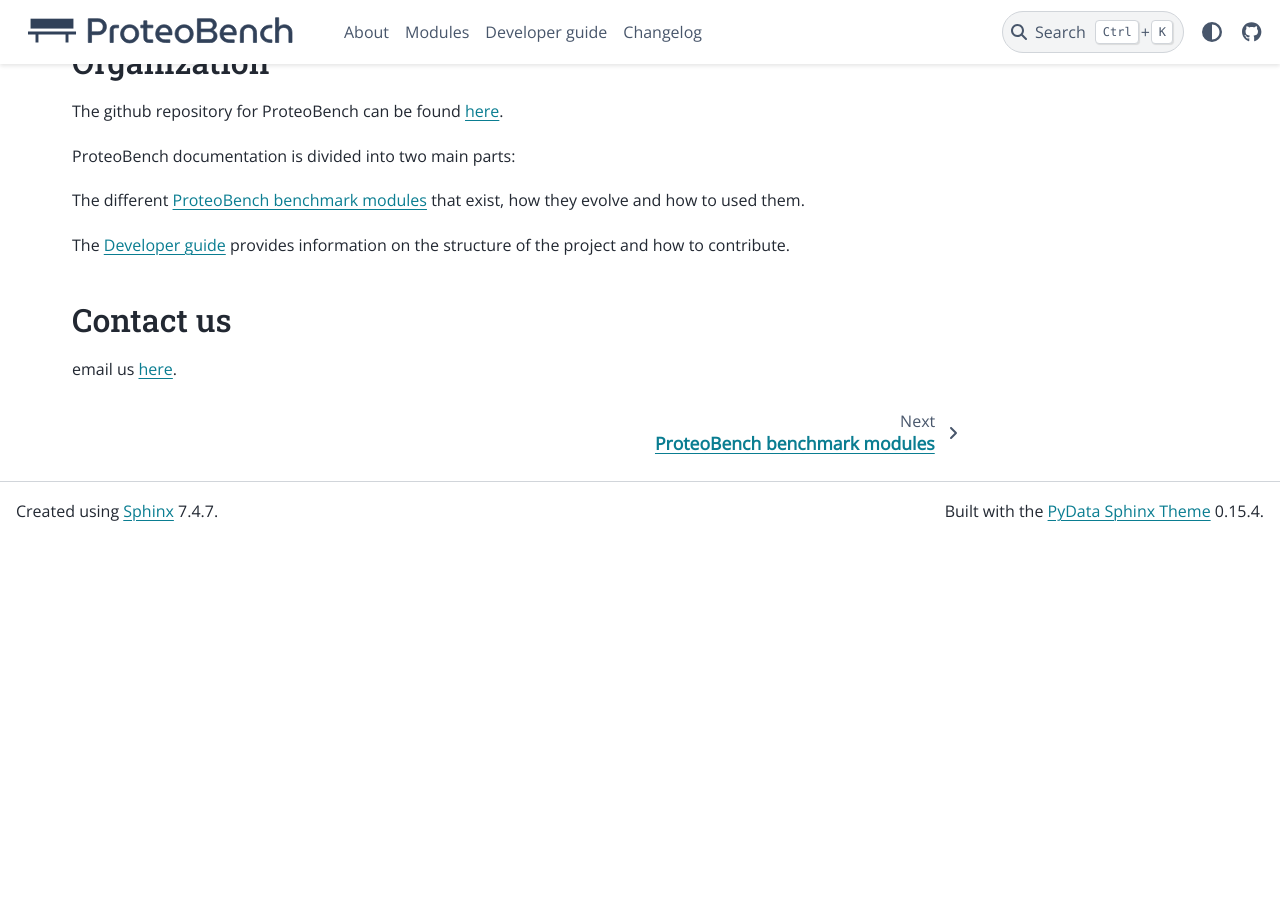
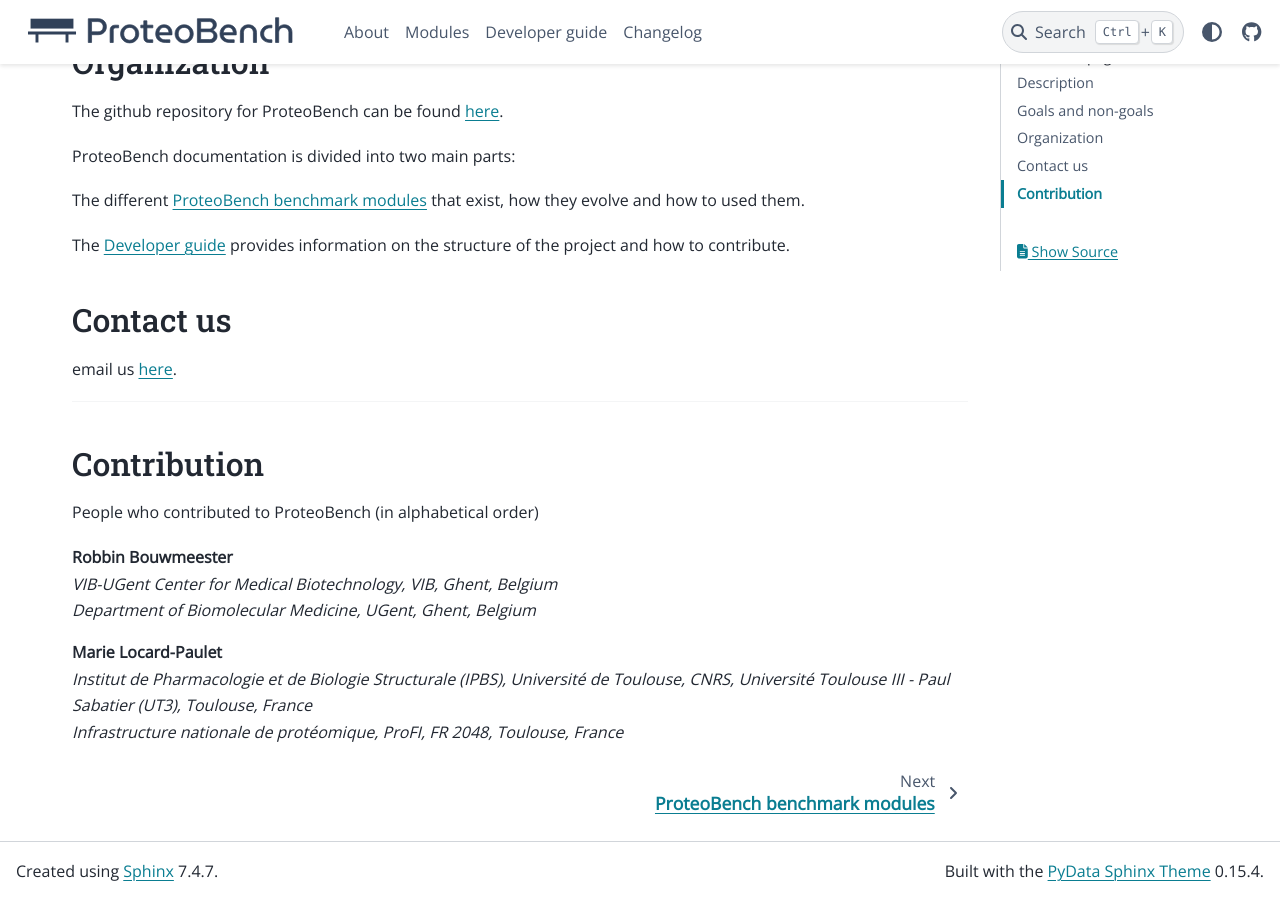
Before and after one commit to Proteobench/ProteoBench, a Sphinx documentation site: the page built from docs/index.rst, in a window 1280 px wide and 900 px high, scrolled down 1056 px. Built offline with Sphinx 7.4.7 and the PyData theme 0.15.4, drawn with Linux system fonts in a browser that asks for light colours; pages that are not in the unit, such as notebooks, are missing from menus; before the commit the page ends 1596 px from its top, so only the background shows below that.

Commit message:
clean up contribution

```diff
--- a/docs/index.rst
+++ b/docs/index.rst
@@ -63,3 +63,19 @@
 ==========
 
 email us `here <mailto:proteobench@eubic-ms.org?subject=ProteoBench_query>`_.
+
+
+----------
+
+Contribution
+============
+People who contributed to ProteoBench (in alphabetical order)
+
+.. line-block::
+    **Robbin Bouwmeester**
+    *VIB-UGent Center for Medical Biotechnology, VIB, Ghent, Belgium*
+    *Department of Biomolecular Medicine, UGent, Ghent, Belgium*
+.. line-block::
+    **Marie Locard-Paulet**
+    *Institut de Pharmacologie et de Biologie Structurale (IPBS), Université de Toulouse, CNRS, Université Toulouse III - Paul Sabatier (UT3), Toulouse, France*
+    *Infrastructure nationale de protéomique, ProFI, FR 2048, Toulouse, France*
```
Also changed, not shown: docs/modules/5-contribution.md (deleted, +0 -14 lines).
